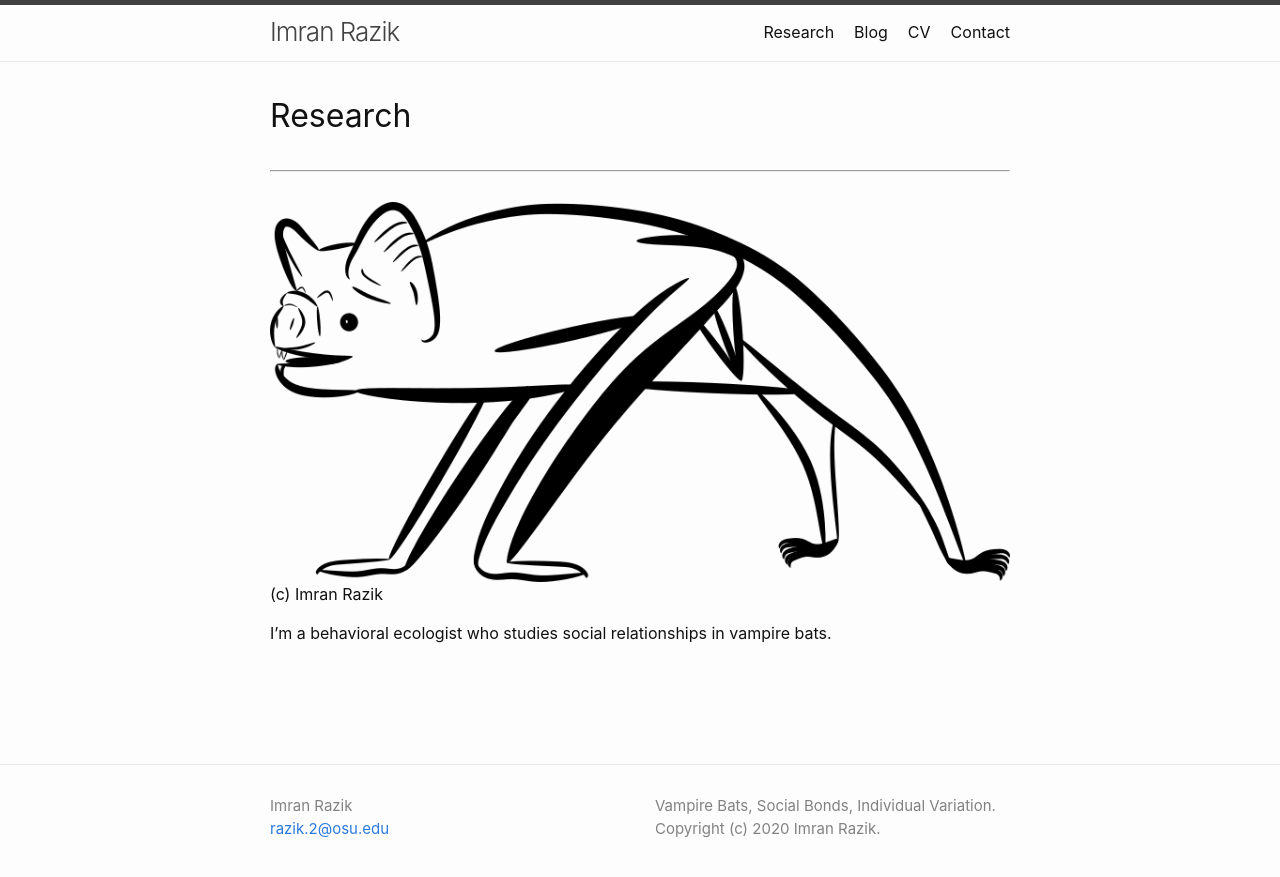
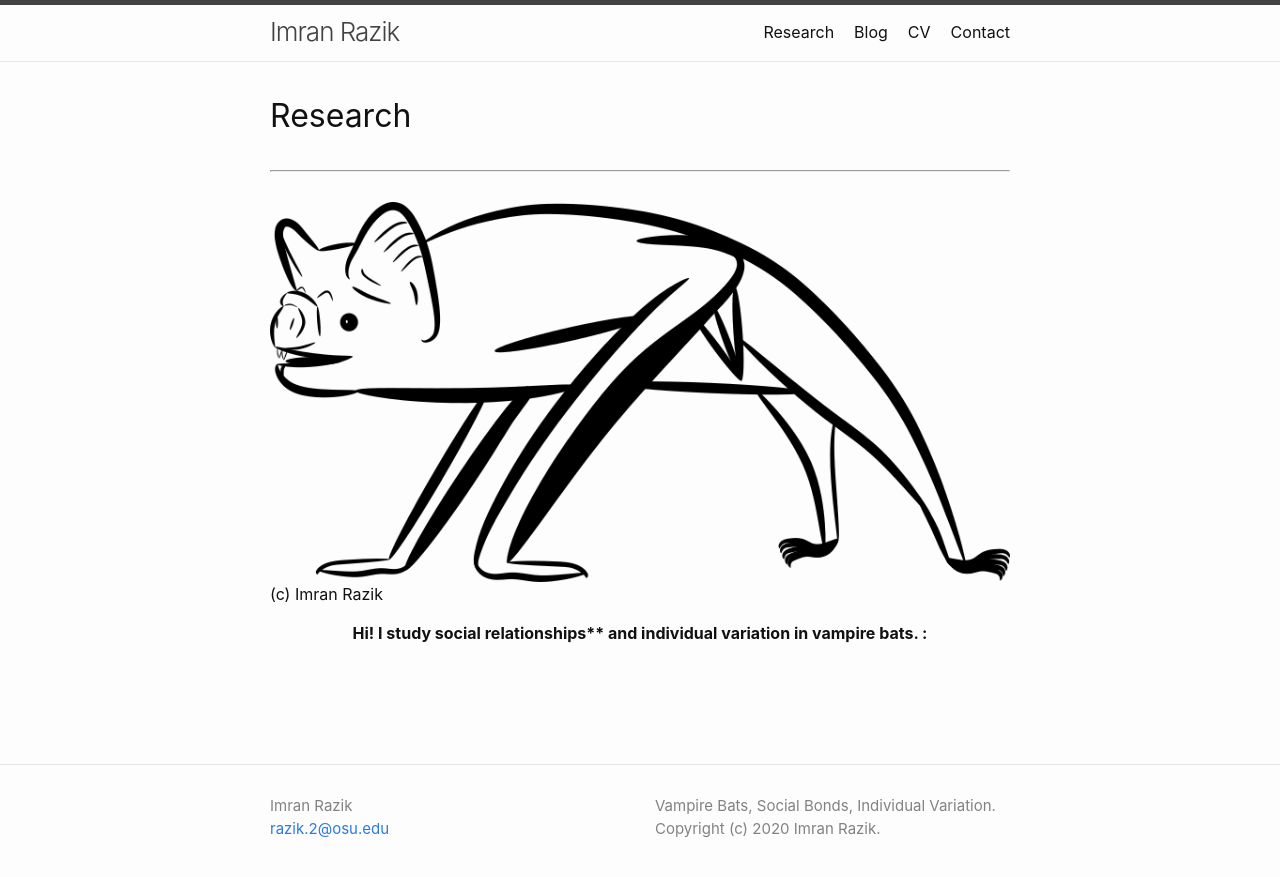
Before and after one commit to imranrazik/imranrazik.github.io, a Jekyll site: the page built from index.md, in a window 1280 px wide. Shown: the top 877 px of the page. Built offline with Jekyll 4.4.1, drawn with Linux system fonts in a browser that asks for light colours; our own code applies the rules of GitHub Pages for plain Markdown files.

Commit message:
Update index.md

```diff
--- a/index.md
+++ b/index.md
@@ -7,4 +7,6 @@ layout: home
 (c) Imran Razik <br/>
 
 
-I'm a behavioral ecologist who studies social relationships in vampire bats.
+<p align="center">
+  <b> Hi! I study social relationships** and individual variation in vampire bats. :</b><br>
+    </p>
```
